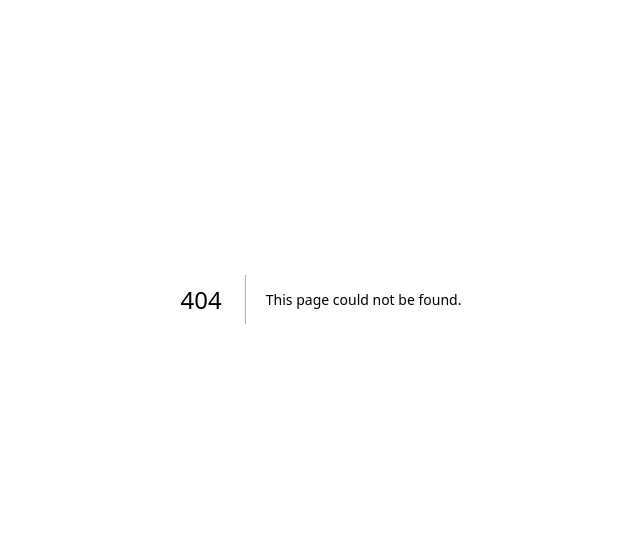
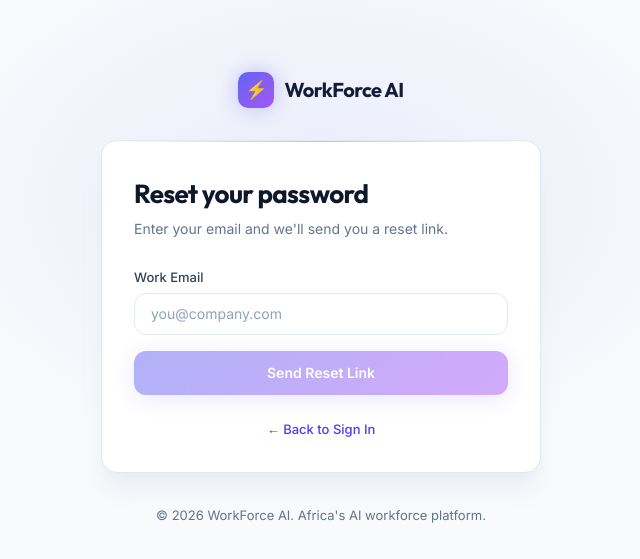
Before and after one commit to Pipe7-sudo/Agentic, a Next.js app in the folder frontend/: page /forgot-password in a window 1280 px wide. Before the commit this address had no page. Shown: the part 101-660 px from the top of the page, without its empty margins (319-959 px from the left). Built offline with nearby package versions, Linux system fonts and the light colour scheme.

Commit message:
feat(auth): add Forgot Password page with email success state

```diff
--- /dev/null
+++ b/frontend/src/app/(auth)/forgot-password/page.tsx
@@ -0,0 +1,69 @@
+'use client';
+import { useState } from 'react';
+import Link from 'next/link';
+
+export default function ForgotPasswordPage() {
+  const [email, setEmail] = useState('');
+  const [sent, setSent] = useState(false);
+  const [loading, setLoading] = useState(false);
+
+  const handleSubmit = async (e: React.FormEvent) => {
+    e.preventDefault();
+    if (!email) return;
+    setLoading(true);
+    await new Promise(r => setTimeout(r, 1000));
+    setLoading(false);
+    setSent(true);
+  };
+
+  return (
+    <>
+      {!sent ? (
+        <>
+          <div className="mb-7">
+            <h1 className="font-['Outfit'] text-[26px] font-bold text-slate-900 dark:text-white tracking-tight mb-1">Reset your password</h1>
+            <p className="text-sm text-slate-500 dark:text-slate-400">Enter your email and we&apos;ll send you a reset link.</p>
+          </div>
+          <form onSubmit={handleSubmit} className="flex flex-col gap-4">
+            <div>
+              <label className="block text-[13px] font-medium text-slate-700 dark:text-slate-300 mb-1.5">Work Email</label>
+              <input
+                type="email"
+                value={email}
+                onChange={e => setEmail(e.target.value)}
+                placeholder="you@company.com"
+                className="w-full px-4 py-2.5 rounded-xl border border-slate-200 dark:border-white/[0.07] bg-white dark:bg-white/[0.03] text-slate-900 dark:text-white text-sm placeholder:text-slate-400 dark:placeholder:text-slate-600 focus:outline-none focus:ring-2 focus:ring-indigo-500/50 focus:border-indigo-400 transition-all"
+              />
+            </div>
+            <button type="submit" disabled={loading || !email}
+              className="w-full py-3 rounded-xl text-sm font-semibold text-white gradient-bg shadow-[0_4px_20px_rgba(99,102,241,0.3)] hover:shadow-[0_6px_28px_rgba(99,102,241,0.45)] hover:-translate-y-px transition-all disabled:opacity-50 disabled:cursor-not-allowed disabled:transform-none">
+              {loading ? (
+                <span className="flex items-center justify-center gap-2">
+                  <svg className="animate-spin w-4 h-4" fill="none" viewBox="0 0 24 24">
+                    <circle className="opacity-25" cx="12" cy="12" r="10" stroke="currentColor" strokeWidth="4"/>
+                    <path className="opacity-75" fill="currentColor" d="M4 12a8 8 0 018-8v8H4z"/>
+                  </svg>
+                  Sending…
+                </span>
+              ) : 'Send Reset Link'}
+            </button>
+          </form>
+          <p className="mt-6 text-center text-[13px] text-slate-500 dark:text-slate-500">
+            <Link href="/sign-in" className="text-indigo-600 dark:text-indigo-400 font-medium hover:underline no-underline">← Back to Sign In</Link>
+          </p>
+        </>
+      ) : (
+        <div className="text-center py-4">
+          <div className="w-16 h-16 rounded-full bg-emerald-100 dark:bg-emerald-500/15 flex items-center justify-center text-3xl mx-auto mb-5">✉️</div>
+          <h2 className="font-['Outfit'] text-[22px] font-bold text-slate-900 dark:text-white mb-2">Check your inbox</h2>
+          <p className="text-sm text-slate-500 dark:text-slate-400 mb-6 max-w-[300px] mx-auto leading-[1.6]">
+            We sent a password reset link to <strong className="text-slate-700 dark:text-slate-300">{email}</strong>. It expires in 15 minutes.
+          </p>
+          <Link href="/sign-in" className="text-indigo-600 dark:text-indigo-400 text-sm font-medium hover:underline no-underline">
+            ← Back to Sign In
+          </Link>
+        </div>
+      )}
+    </>
+  );
+}
```
